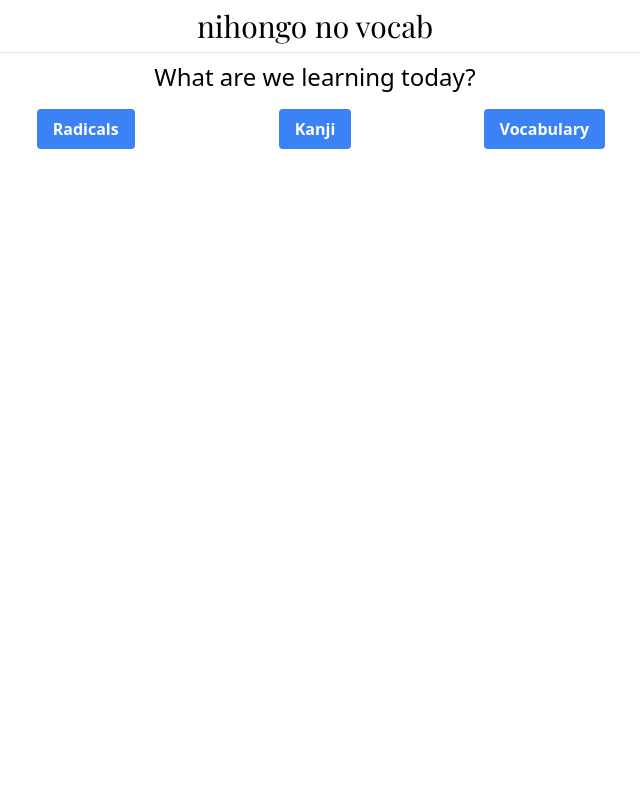
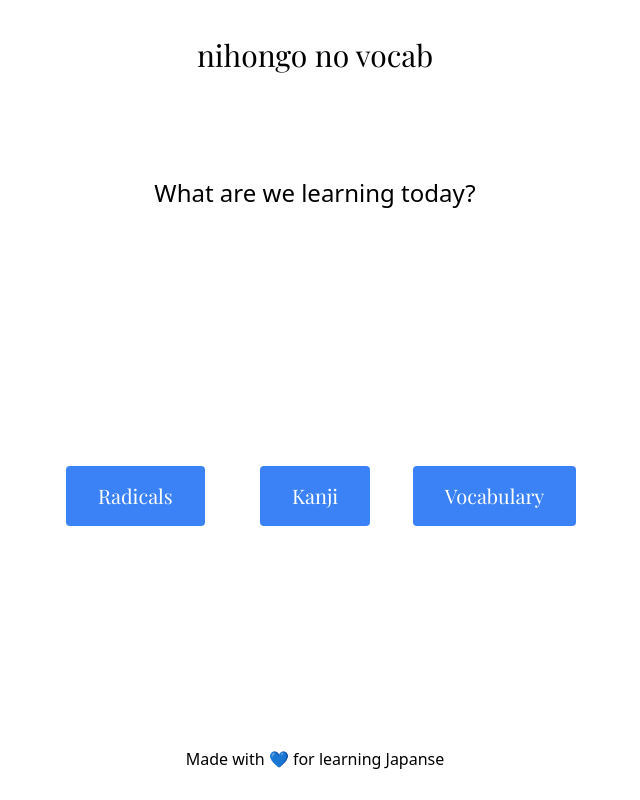
Before and after one commit to th3m45t3rm1nd/nihongo-no-vocab, a React (Vite) app: page / in a window 1280 px wide. Shown: the whole page, without its empty margins (325-965 px from the left). Built offline with nearby package versions, Linux system fonts and the light colour scheme.

Commit message:
v1.0.0 released

```diff
--- a/src/pages/drill.tsx
+++ b/src/pages/drill.tsx
@@ -78,7 +78,7 @@ export function Drill({ questions, type, answerData }: DrillProps) {
   }
 
   const handleKeyPress = (e: React.KeyboardEvent<HTMLInputElement>) => {
-    if(e.key === 'Enter') {
+    if (e.key === 'Enter') {
       if (isAnswerSubmitted) {
         if (progress === questions.length) {
           setShowExplanation(false)
@@ -134,15 +134,15 @@ export function Drill({ questions, type, answerData }: DrillProps) {
         <div className="h-full bg-blue-500" style={{ width: `${(progress / questions.length) * 100}%` }}></div>
       </div>
       {progress === questions.length ? (
-          <div className="w-full py-20 p-4 bg-blue-500 text-white text-center">
-            <h3 className="text-4xl font-semibold">Summary</h3>
+        <div className="w-full py-10 p-4 bg-blue-500 text-white text-center">
+          <h3 className="text-4xl font-serif font-medium">Summary</h3>
           <div className="grid grid-cols-1 md:grid-cols-2 lg:grid-cols-3 gap-4 mt-4">
             {results.map((result, index) => (
               <div
                 key={index}
                 className={`p-4 border rounded-lg shadow-sm ${result.correct ? 'bg-green-200' : 'bg-red-200'}`}
               >
-                  <p className="text-center font-bold text-lg">{result.question}</p>
+                <p className="text-center font-medium text-lg">{result.question}</p>
               </div>
             ))}
           </div>
@@ -165,7 +165,7 @@ export function Drill({ questions, type, answerData }: DrillProps) {
               placeholder="答え"
             />
           </div>
-            {isAnswerSubmitted && isCorrect === false &&(
+          {isAnswerSubmitted && isCorrect === false && (
             <section>
               <p className="text-red-500 text-center mt-4">Incorrect! The correct answer is {correctAnswer}</p>
               {!nextQuestion && (
@@ -176,11 +176,11 @@ export function Drill({ questions, type, answerData }: DrillProps) {
               {showExplanation && (
                 <div className="mt-4 text-left p-4">
                   {type === "KANJI" ? (
-                              <ExplanationKanji answerData={answerData} currentQuestion={currentQuestion}/>
+                    <ExplanationKanji answerData={answerData} currentQuestion={currentQuestion} />
                   ) : type === 'VOCAB' ? (
-                              <ExplanationVocab answerData={answerData} currentQuestion={currentQuestion}/>
-                            ): type === 'RADICAL' ? (
-                              <ExplanationRadical answerData={answerData} currentQuestion={correctAnswer || ''}/>
+                    <ExplanationVocab answerData={answerData} currentQuestion={currentQuestion} />
+                  ) : type === 'RADICAL' ? (
+                    <ExplanationRadical answerData={answerData} currentQuestion={correctAnswer || ''} />
                   ) : null}
                 </div>
               )}
--- a/src/pages/home.tsx
+++ b/src/pages/home.tsx
@@ -7,26 +7,28 @@ export default function Home() {
     }
     return (
         <div>
-            <h1 className="my-2 text-3xl text-center font-serif">
+            <div className="grid grid-row-10 place-items-center h-screen">
+                <h1 className="row-span-1 my-2 text-3xl text-center font-serif">
                     nihongo no vocab
                 </h1>
-            <hr />
-            <p className="my-2 text-2xl text-center">
+                <p className="row-span-2 my-2 text-2xl">
                     What are we learning today?
                 </p>
-            <div className="grid grid-cols-1 sm:grid-cols-3 gap-4 place-items-center max-w-2xl mx-auto my-4">
+                <div className="row-span-6 grid grid-cols-1 sm:grid-cols-3 gap-4 place-items-center max-w-2xl mx-auto my-4">
                     <button
-                    className="bg-blue-500 hover:bg-blue-700 text-white font-bold py-2 px-4 rounded"
+                        className="bg-blue-500 hover:bg-blue-700 text-white font-medium font-serif rounded py-2 px-4 sm:py-3 sm:px-6 md:py-4 md:px-8 text-sm sm:text-base md:text-lg lg:text-xl"
                         onClick={() => handleClick('radicals')}
                     >Radicals</button>
                     <button
-                    className="bg-blue-500 hover:bg-blue-700 text-white font-bold py-2 px-4 rounded"
+                        className="bg-blue-500 hover:bg-blue-700 text-white font-medium font-serif rounded py-2 px-4 sm:py-3 sm:px-6 md:py-4 md:px-8 text-sm sm:text-base md:text-lg lg:text-xl"
                         onClick={() => handleClick('kanjis')}
                     >Kanji</button>
                     <button
-                    className="bg-blue-500 hover:bg-blue-700 text-white font-bold py-2 px-4 rounded"
+                        className="bg-blue-500 hover:bg-blue-700 text-white font-medium font-serif rounded py-2 px-4 sm:py-3 sm:px-6 md:py-4 md:px-8 text-sm sm:text-base md:text-lg lg:text-xl"
                         onClick={() => handleClick('vocabs')}
                     >Vocabulary</button>
+                </div>
+                <footer className="row-span-1">Made with 💙 for learning Japanse</footer>
             </div>
         </div>
     )
--- a/src/pages/kanjis.tsx
+++ b/src/pages/kanjis.tsx
@@ -1,6 +1,6 @@
 import { useState } from "react"
 import kanjiData from '../../data/u-kanjis.json'
-import {KanjiData} from '../types/typesKanjis'
+import { KanjiData } from '../types/typesKanjis'
 import { Drill } from "./drill";
 
 export default function Kanjis() {
@@ -21,10 +21,11 @@ export default function Kanjis() {
     return (
         <div>
             {showDrill ? (
-                <Drill questions={kanjiArray} type="KANJI" answerData={kdata}/>
+                <Drill questions={kanjiArray} type="KANJI" answerData={kdata} />
             ) : (
                 <>
-                    <h1 className="text-4xl text-center">Kanji</h1>
+                    <h1 className="text-4xl text-center m-4 font-serif">Kanji</h1>
+                    <hr></hr>
                     <div className="grid grid-cols-10 gap-4 mx-4 justify-center pt-10">
                         {Array.from({ length: 60 }, (_, i) => (
                             <button
--- a/src/pages/radicals.tsx
+++ b/src/pages/radicals.tsx
@@ -1,6 +1,6 @@
 import { useState } from "react"
 import radicalData from '../../data/u-radicals.json'
-import {RadicalData} from '../types/typesRadicals'
+import { RadicalData } from '../types/typesRadicals'
 import { Drill } from "./drill";
 
 export default function Radicals() {
@@ -21,10 +21,11 @@ export default function Radicals() {
     return (
         <div>
             {showDrill ? (
-                <Drill questions={radicalArray} type="RADICAL" answerData={rdata}/>
+                <Drill questions={radicalArray} type="RADICAL" answerData={rdata} />
             ) : (
                 <>
-                    <h1 className="text-4xl text-center">Radicals</h1>
+                    <h1 className="text-4xl m-4 font-serif text-center">Radicals</h1>
+                    <hr></hr>
                     <div className="grid grid-cols-10 gap-4 mx-4 justify-center pt-10">
                         {Array.from({ length: 60 }, (_, i) => (
                             <button
--- a/src/pages/vocabs.tsx
+++ b/src/pages/vocabs.tsx
@@ -1,6 +1,6 @@
 import { useState } from "react"
 import vocabData from '../../data/u-vocabulary.json'
-import {VocabData} from '../types/typesVocabulary'
+import { VocabData } from '../types/typesVocabulary'
 import { Drill } from "./drill";
 
 export default function Vocabs() {
@@ -22,10 +22,11 @@ export default function Vocabs() {
     return (
         <div>
             {showDrill ? (
-                <Drill questions={vocabArray} type="VOCAB" answerData={vdata}/>
+                <Drill questions={vocabArray} type="VOCAB" answerData={vdata} />
             ) : (
                 <>
-                    <h1 className="text-4xl text-center">Vocabulary</h1>
+                    <h1 className="text-4xl text-center font-serif m-4">Vocabulary</h1>
+                    <hr></hr>
                     <div className="grid grid-cols-10 gap-4 mx-4 justify-center pt-10">
                         {Array.from({ length: 60 }, (_, i) => (
                             <button
```
Lines whose indentation alone changed are shown as unchanged.
